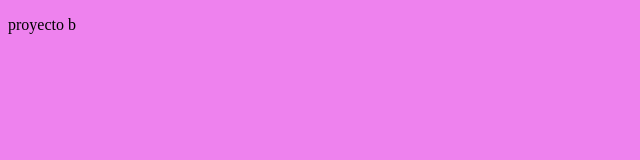
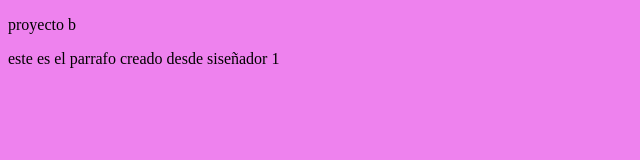
Before and after one commit to eduard-lucas/cursoGit2, a plain HTML site: page index.html in a window 1280 px wide. Shown: the whole page, without its empty margins (0-640 px from the left). Drawn offline with Linux system fonts and the light colour scheme.

Commit message:
creando parrafo2 desde diseñador 1

```diff
--- a/index.html
+++ b/index.html
@@ -10,5 +10,8 @@
 </head>
 <body>
     <p>proyecto b</p>
+
+
+    <p>este es el parrafo creado desde siseñador 1</p>
 </body>
 </html>
```
